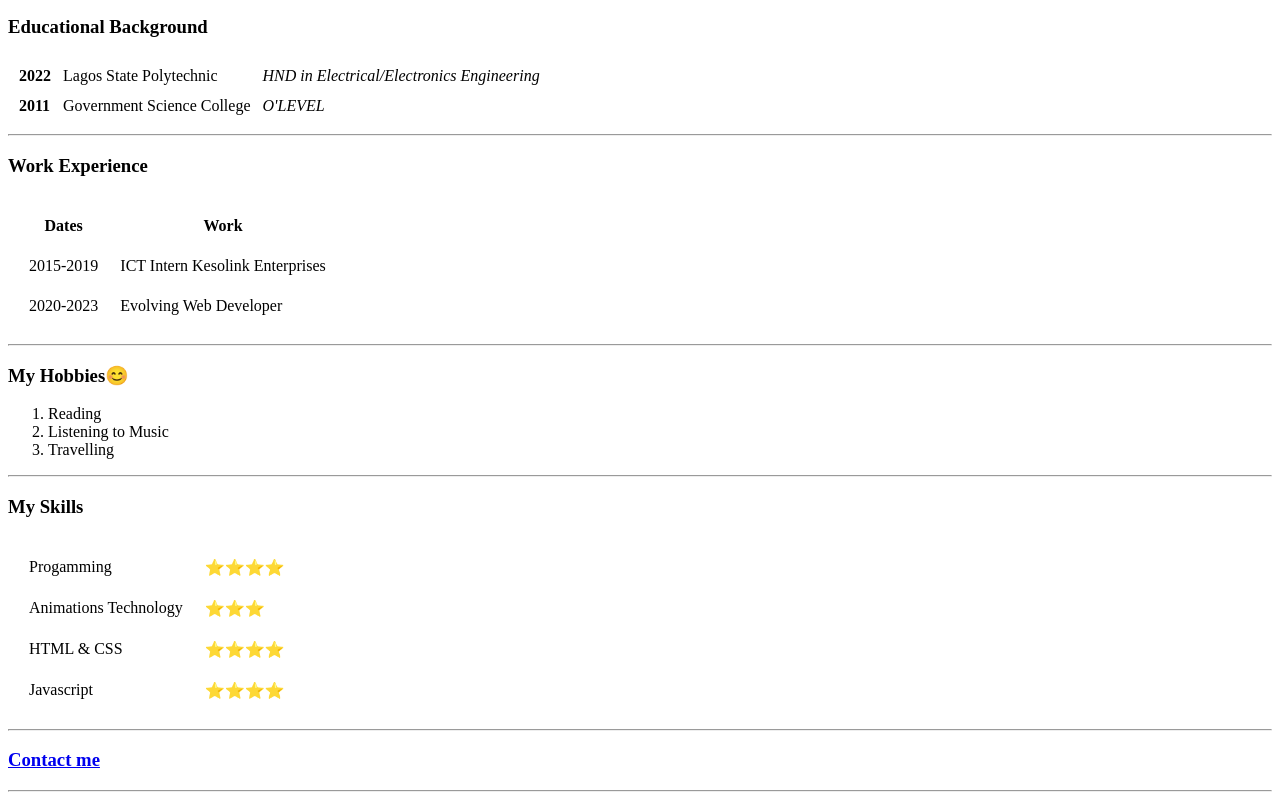
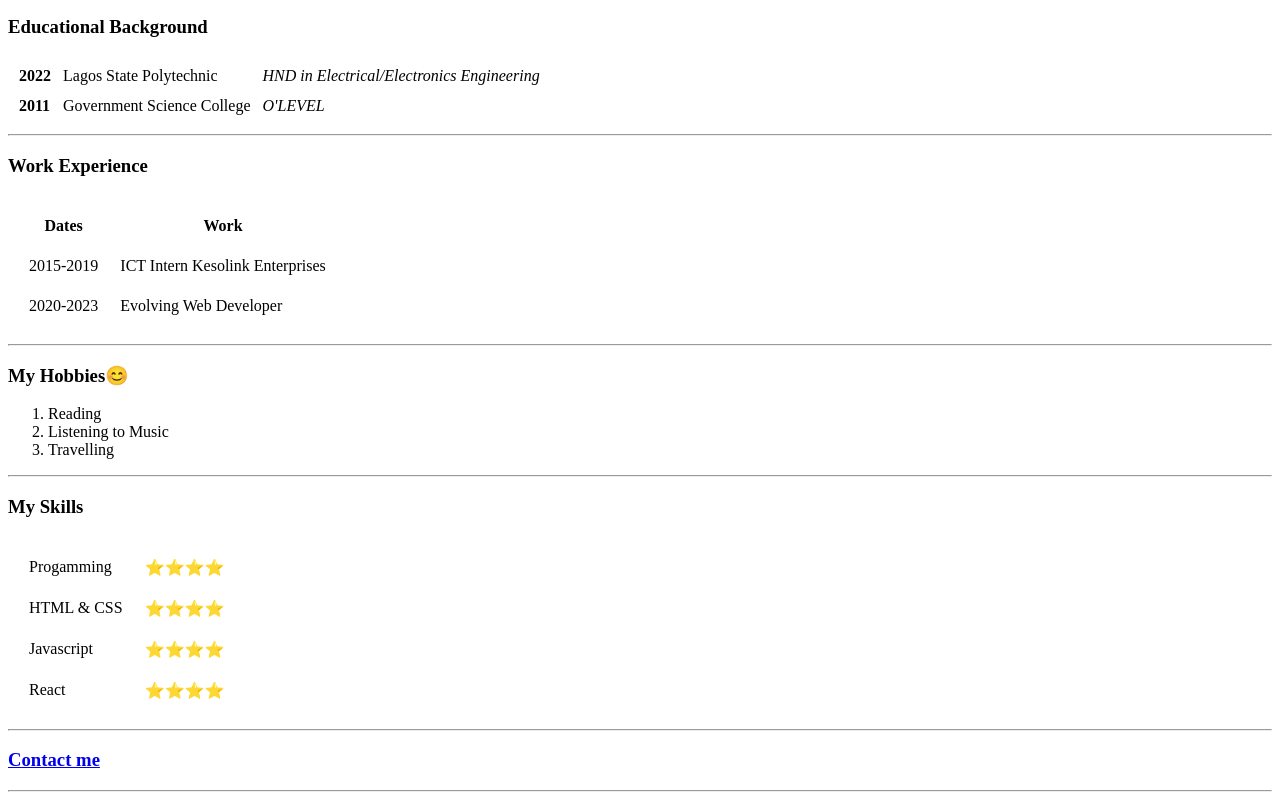
Before and after one commit to lanrematthew/cv, a plain HTML site: page index.html in a window 1280 px wide. Shown: the part 657-1457 px from the top of the page. Drawn offline with Linux system fonts and the light colour scheme.

Commit message:
Update index.html
update cv

```diff
--- a/index.html
+++ b/index.html
@@ -73,15 +73,15 @@
             <td>⭐⭐⭐⭐</td>
         </tr>
         <tr>
-            <td>Animations Technology</td>
-            <td>⭐⭐⭐</td>
-        </tr>
-        <tr>
             <td>HTML & CSS</td>
             <td>⭐⭐⭐⭐</td>
         </tr>
         <tr>
             <td>Javascript</td>
+            <td>⭐⭐⭐⭐</td>
+        </tr>
+        <tr>
+            <td>React</td>
             <td>⭐⭐⭐⭐</td>
         </tr>
     </table>
```
